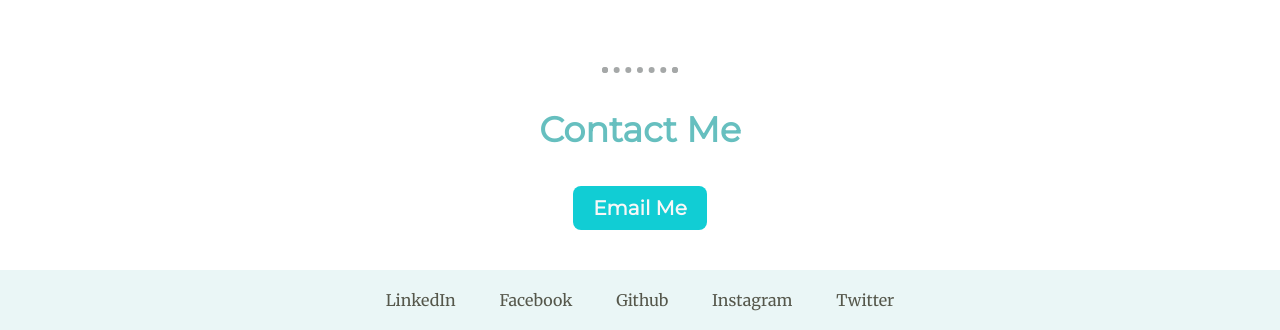
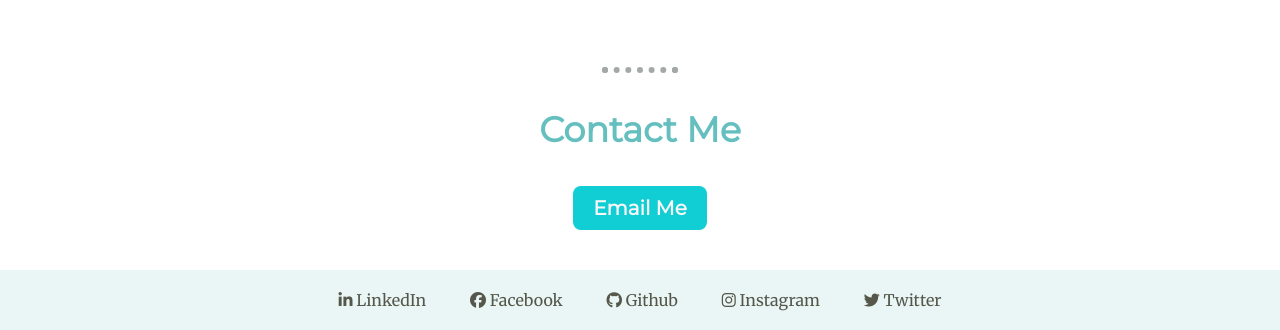
Before and after one commit to RahulVadlakonda/AboutMeSite, a plain HTML site: page index.html in a window 1280 px wide. Shown: the part 2586-2916 px from the top of the page. Drawn offline with Linux system fonts and the light colour scheme.

Commit message:
Update index.html

```diff
--- a/index.html
+++ b/index.html
@@ -9,6 +9,8 @@
     <link rel="icon" type="img/png" href="images/Mypic.png">
     <link href="https://fonts.googleapis.com/css2?family=Merriweather&family=Montserrat&family=Sacramento&display=swap"
         rel="stylesheet">
+    <!-- Font Awesome -->
+    <script src="https://kit.fontawesome.com/5fabe31292.js" crossorigin="anonymous"></script>
 </head>
 
 
@@ -153,11 +155,16 @@
         </div>
     </div>
     <div class="footer-container">
-        <a class="social-link" href="www.linkedin.com/in/rahul-vadlakonda-25011999">LinkedIn</a>
-        <a class="social-link" href="https://www.facebook.com/rahul.vadlakonda.77">Facebook</a>
-        <a class="social-link" href="https://github.com/RahulVadlakonda">Github</a>
-        <a class="social-link" href="https://www.instagram.com/_rahul.vadlakonda_/">Instagram</a>
-        <a class="social-link" href="https://twitter.com/VadlakondaRahul">Twitter</a>
+        <a class="social-link" href="https://www.linkedin.com/in/rahul-vadlakonda-25011999/"><i class="fa fa-linkedin" aria-hidden="true"></i>
+            LinkedIn</a>
+        <a class="social-link" href="https://www.facebook.com/rahul.vadlakonda.77"><i class="fa fa-facebook-official" aria-hidden="true"></i>
+            Facebook</a>
+        <a class="social-link" href="https://github.com/RahulVadlakonda"><i class="fa fa-github" aria-hidden="true"></i>
+            Github</a>
+        <a class="social-link" href="https://www.instagram.com/_rahul.vadlakonda_/"><i class="fa fa-instagram" aria-hidden="true"></i>
+            Instagram</a>
+        <a class="social-link" href="https://twitter.com/VadlakondaRahul"><i class="fa fa-twitter" aria-hidden="true"></i>
+            Twitter</a>
     </div>
 
 </body>
```
